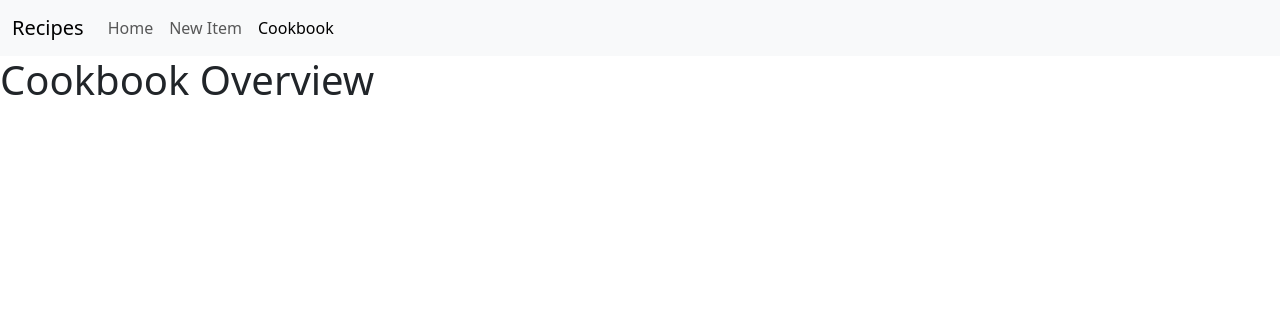
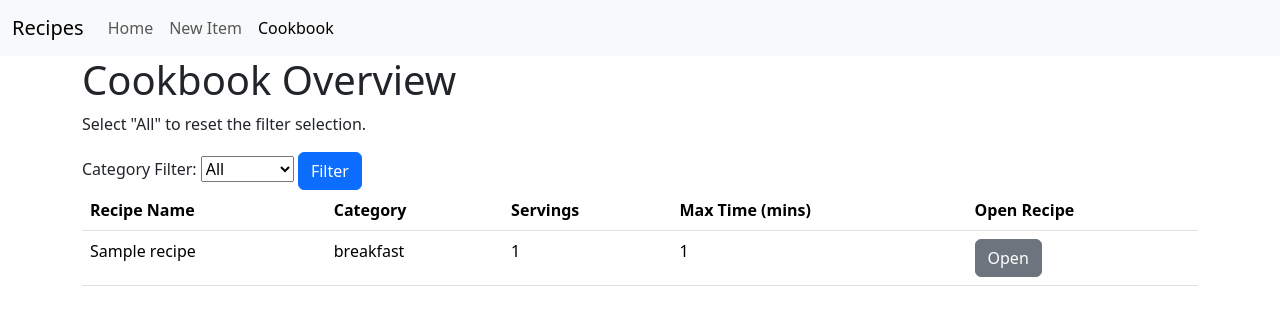
Before and after one commit to ColorlessSaber/recipe-database-website, a Django app: page /cookbook/ in a window 1280 px wide. Shown: the top 325 px of the page. Run offline with Django 5.2, Linux system fonts and the light colour scheme; tables that the repository leaves empty hold one stand-in row (values such as "Sample post"); some libraries are stand-ins or nearby versions.

Commit message:
updated cookbook.html
Added in a table to the cookbook.html page along with a filter to filter by category.

```diff
--- a/cookbook/recipes/models.py
+++ b/cookbook/recipes/models.py
@@ -55,6 +55,7 @@ class Ingredients(models.Model):
         ('L', 'L'),
         ('g', 'g'),
         ('kg', 'kg'),
+        ('can', 'can'),
     )
 
     group_ref = models.ForeignKey(IngredientGroup, on_delete=models.CASCADE)
--- a/cookbook/recipes/templates/recipes/cookbook.html
+++ b/cookbook/recipes/templates/recipes/cookbook.html
@@ -26,5 +26,41 @@
 {% endblock %}
 
 {% block content %}
-<h1>Cookbook Overview</h1>
+<div class="container">
+    <h1>Cookbook Overview</h1>
+    <p>Select "All" to reset the filter selection.</p>
+    <form method="POST">
+        {% csrf_token %}
+        <label for="filter">Category Filter:</label>
+        <select name="filter" id="filter">
+            <option value="all" selected>All</option>
+            {% for value, view in list_of_categories %}
+            <option value="{{ value }}">{{ view }}</option>
+            {% endfor %}
+        </select>
+        <button type="submit" class="btn btn-primary">Filter</button>
+        <table class="table">
+            <thead>
+                <tr>
+                    <th scope="col">Recipe Name</th>
+                    <th scope="col">Category</th>
+                    <th scope="col">Servings</th>
+                    <th scope="col">Max Time (mins)</th>
+                    <th scope="col">Open Recipe</th>
+                </tr>
+            </thead>
+            <tbody>
+                {% for recipe in recipes %}
+                <tr>
+                    <td>{{ recipe.name }}</td>
+                    <td>{{ recipe.category }}</td>
+                    <td>{{ recipe.servings }}</td>
+                    <td>{{ recipe.time_max }}</td>
+                    <td><a><button type="button" class="btn btn-secondary">Open</button></a></td>
+                </tr>
+                {% endfor %}
+            </tbody>
+        </table>
+    </form>
+</div>
 {% endblock %}
--- a/cookbook/recipes/views.py
+++ b/cookbook/recipes/views.py
@@ -2,7 +2,7 @@ from django.shortcuts import render, redirect, get_object_or_404
 from django.contrib import messages
 from django.db import transaction
 from .forms import RecipesForm, IngredientsFormSet,  IngredientGroupForm
-from .models import Ingredients
+from .models import Ingredients, Recipes
 
 # Create your views here.
 def home(request):
@@ -57,9 +57,23 @@ def new_recipe(request):
 
 def cookbook(request):
     """
-    Opens the webpage showing everything in the cookbook.
+    Opens the webpage showing everything in the cookbook--IE, all the recipes that
+    are saved in the database.
 
     :param request:
     :return:
     """
-    return render(request, 'recipes/cookbook.html')
+    list_of_categories = Recipes.CATEGORY_CHOICES
+
+    if request.method == "POST":
+        if request.POST.get("filter") != "all":
+            recipes = Recipes.objects.filter(category=request.POST.get("filter")).order_by("name")
+        else:
+            recipes = Recipes.objects.all().order_by("name")
+    else:
+        recipes = Recipes.objects.all().order_by("name")
+
+    return render(request, 'recipes/cookbook.html', {
+        'list_of_categories': list_of_categories,
+        'recipes': recipes,
+    })
```
Also changed, not shown: cookbook/recipes/migrations/0002_alter_ingredients_measurement.py (added).
